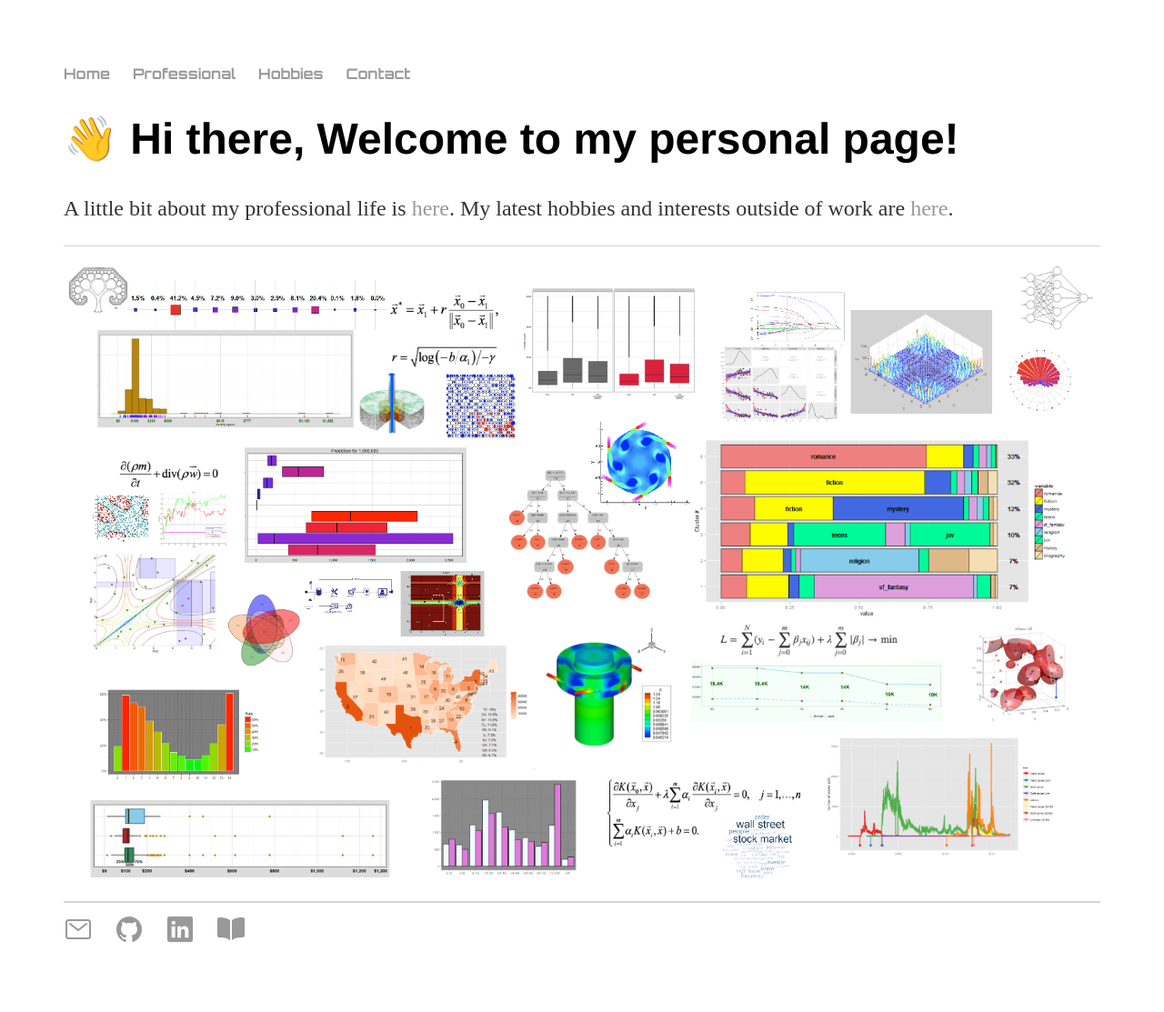
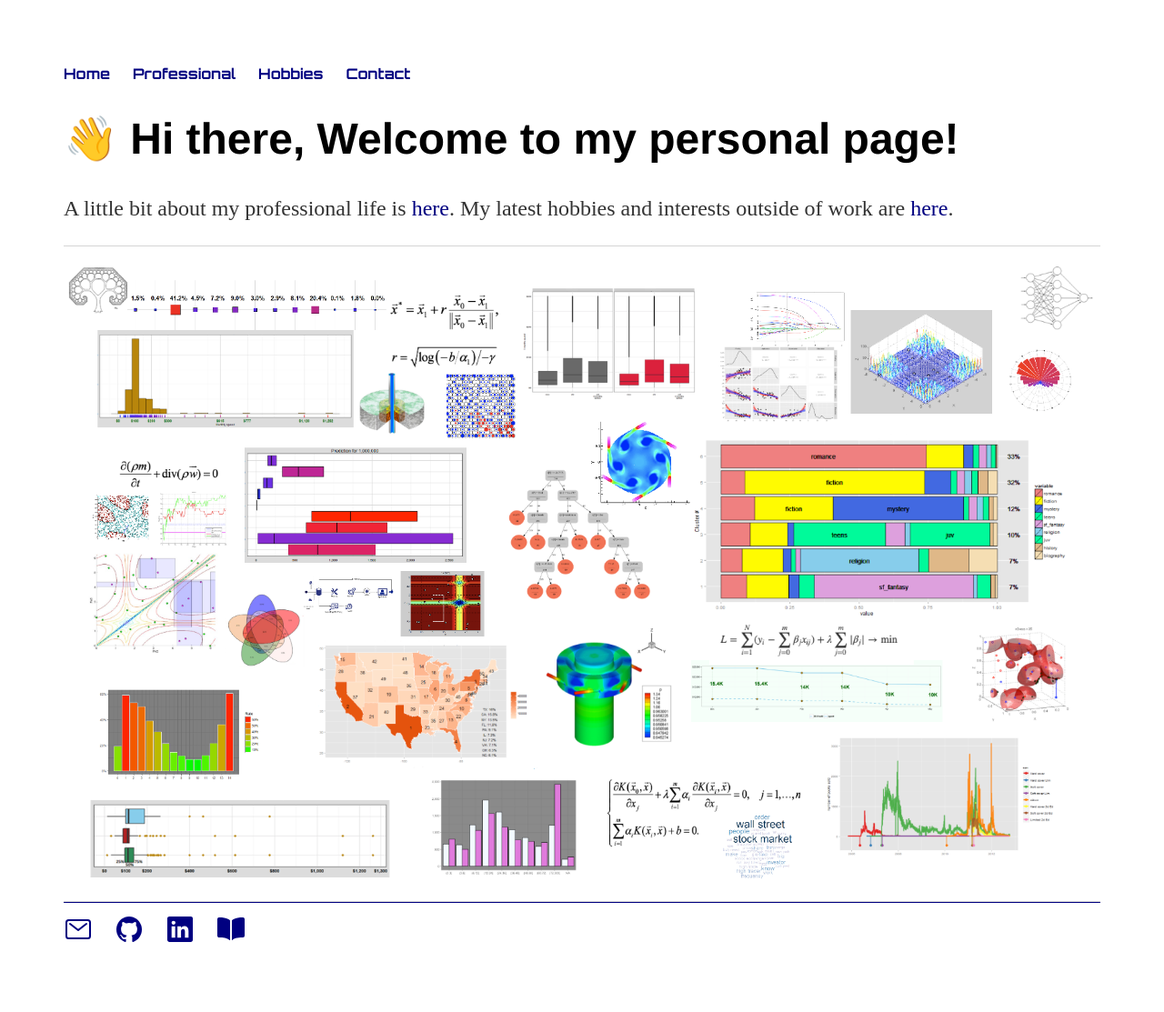
Before and after one commit to alexeybutyrev/alexeybutyrev.github.io, a Jekyll site: the page built from index.html, in a window 1280 px wide. Shown: the whole page at 91% size. Built offline with Jekyll 4.4.1, drawn with Linux system fonts in a browser that asks for light colours.

Commit message:
text color

```diff
--- a/css/main.css
+++ b/css/main.css
@@ -10,7 +10,7 @@ body{
 body { margin: 70px; width: auto; }
 
 .container {border-bottom: 1px solid #d5d5d5;}
-a { text-decoration: none; color: #999; }
+a { text-decoration: none; color: #000080; }
 a:hover { text-decoration: underline; }
 
 p, ul { font-size: 1.5em; line-height: 1.4em; color: #333; }
@@ -29,7 +29,7 @@ a:active {
 #navigation li  a.current {
     text-decoration: underline;
   }
-footer { border-top: 1px solid #d5d5d5; font-size: .8em; }
+footer { border-top: 1px solid #000080; font-size: .8em; }
 
 /* Blog */
 ul.posts { margin: 20px auto 40px; font-size: 1.5em; }
```
